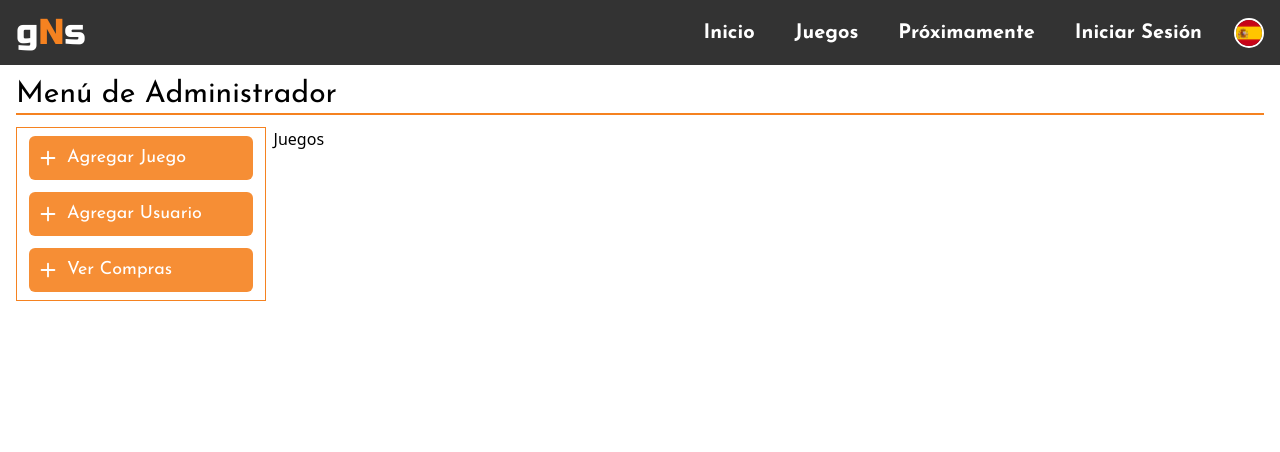
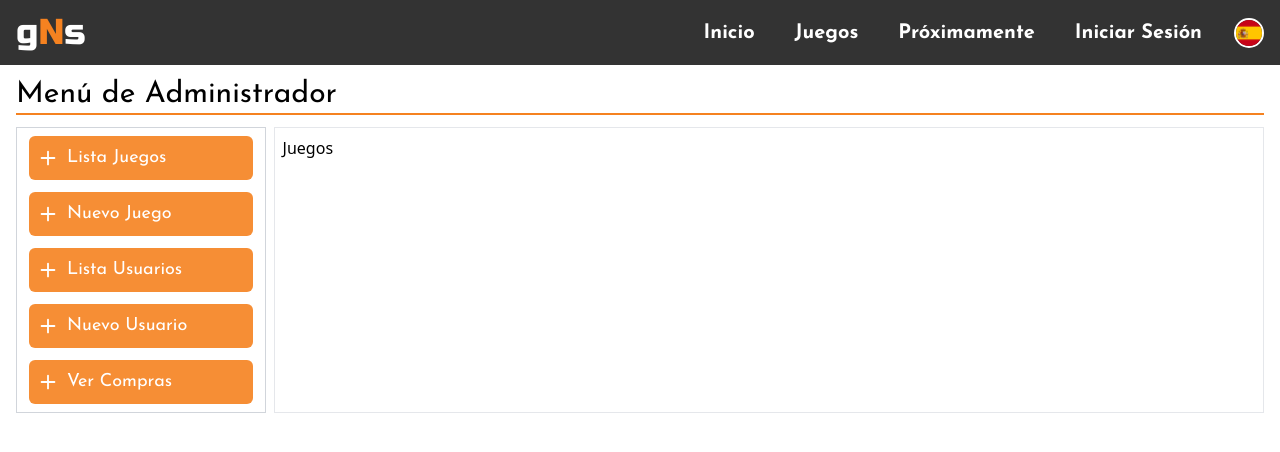
Before and after one commit to alloisa2005/gamingNightStore, a Next.js app: page /admin/juegos in a window 1280 px wide. Shown: the top 452 px of the page. Built offline with nearby package versions, Linux system fonts and the light colour scheme; no server answers.

Commit message:
feat: Ajustes en Nuevo Juego

```diff
--- a/src/app/admin/juegos/page.jsx
+++ b/src/app/admin/juegos/page.jsx
@@ -2,9 +2,7 @@ import React from 'react'
 
 const Juegos = () => {
   return (
-    <div className=''>
-      Juegos
-    </div>
+    <div>Juegos</div>
   )
 }
 
--- a/src/app/admin/layout.jsx
+++ b/src/app/admin/layout.jsx
@@ -9,7 +9,7 @@ const AdminLayout = ({ children }) => {
           <div className="w-full mt-3 flex flex-col md:flex-row gap-2">
               <AdminItems />
 
-              <div className="flex-1">
+              <div className="flex-1 border p-2">
                 {children}
               </div>
           </div>
--- /dev/null
+++ b/src/app/admin/nuevoJuego/page.jsx
@@ -0,0 +1,33 @@
+import React from 'react'
+
+const Juegos = () => {
+
+  return (
+    <div>
+      <h1 className='font-josefin font-bold text-xl border-b-2 border-naranja'>Nuevo Juego</h1>
+
+      <form className='mt-3'>
+        <div className='flex flex-col lg:flex-row items-center w-full gap-2'>
+          <div className="flex flex-col w-full">
+            <label className="select-none font-josefin text-lg">Título</label>
+            <input
+              type="text"
+              placeholder="Nombre del juego"
+              className="outline-none font-josefin text-lg border-2 px-2 py-1 rounded-md"
+            />
+          </div>
+          <div className="flex flex-col w-full h-full">
+            <label className="select-none font-josefin text-lg">Categoría</label>
+            <select className="bg-white h-full outline-none font-josefin text-lg border-2 px-2 py-1 rounded-md">
+              <option value="Aventura" className='text-lg'>Aventura</option>
+              <option value="Acción" className='text-lg'>Acción</option>
+              <option value="Acción" className='text-lg'>Acción</option>
+            </select>
+          </div>
+        </div>
+      </form>
+    </div>
+  )
+}
+
+export default Juegos
--- a/src/app/admin/page.jsx
+++ b/src/app/admin/page.jsx
@@ -1,7 +1,7 @@
 import { getServerSession } from 'next-auth'
 import { redirect } from 'next/navigation';
 import { authOptions } from '../api/auth/[...nextauth]/route'
-
+import { HiArrowNarrowLeft } from 'react-icons/hi'
 
 const AdminPage = async () => {
 
@@ -12,8 +12,11 @@ const AdminPage = async () => {
   }
 
   return (
-    <div className='w-full bg-red-600'>
-      JAJA222
+    <div className='w-full h-full flex items-center justify-center'>
+      <div className='hidden md:flex items-center justify-center w-full gap-8'>
+        <HiArrowNarrowLeft size={30} className='text-naranja' />
+        <h1 className='font-josefin text-3xl'>Seleccione Opción</h1>
+      </div>
     </div>
   )
 }
--- a/src/components/AdminItems.jsx
+++ b/src/components/AdminItems.jsx
@@ -1,23 +1,33 @@
-import React from 'react'
 import { TbPlus } from 'react-icons/tb'
 import Link from 'next/link';
 
 const AdminItems = () => {
+
   return (
-    <div className='w-full md:w-[20%] border border-naranja px-3 py-2 flex flex-col gap-3'>
-      <Link href={'/'} className='flex items-center gap-2 bg-naranja/90 hover:bg-naranja px-2 py-2 rounded-md ease-out duration-300 hover:shadow-md'>
+    <div className='w-full md:w-[20%] border border-gray-300 px-3 py-2 flex flex-col gap-3'>
+      <Link href={'/admin/juegos'} className='flex items-center gap-2 bg-naranja/90 hover:bg-naranja px-2 py-2 rounded-md ease-out duration-300 hover:shadow-md'>
         <TbPlus size={22} className='text-white'/>
-        <p className='text-white font-josefin text-lg'>Agregar Juego</p>
+        <p className='text-white font-josefin text-lg md:text-sm xl:text-lg'>Lista Juegos</p>
       </Link>
 
-      <Link href={'/'} className='flex items-center gap-2 bg-naranja/90 hover:bg-naranja px-2 py-2 rounded-md ease-out duration-300 hover:shadow-md'>
+      <Link href={'/admin/nuevoJuego'} className='flex items-center gap-2 bg-naranja/90 hover:bg-naranja px-2 py-2 rounded-md ease-out duration-300 hover:shadow-md'>
         <TbPlus size={22} className='text-white'/>
-        <p className='text-white font-josefin text-lg'>Agregar Usuario</p>
+        <p className='text-white font-josefin text-lg md:text-sm xl:text-lg'>Nuevo Juego</p>
       </Link>
 
-      <Link href={'/'} className='flex items-center gap-2 bg-naranja/90 hover:bg-naranja px-2 py-2 rounded-md ease-out duration-300 hover:shadow-md'>
+      <Link href={'/admin/juegos'} className='flex items-center gap-2 bg-naranja/90 hover:bg-naranja px-2 py-2 rounded-md ease-out duration-300 hover:shadow-md'>
         <TbPlus size={22} className='text-white'/>
-        <p className='text-white font-josefin text-lg'>Ver Compras</p>
+        <p className='text-white font-josefin text-lg md:text-sm xl:text-lg'>Lista Usuarios</p>
+      </Link>
+
+      <Link href={'/admin/juegos'} className='flex items-center gap-2 bg-naranja/90 hover:bg-naranja px-2 py-2 rounded-md ease-out duration-300 hover:shadow-md'>
+        <TbPlus size={22} className='text-white'/>
+        <p className='text-white font-josefin text-lg md:text-sm xl:text-lg'>Nuevo Usuario</p>
+      </Link>
+
+      <Link href={'/admin/juegos'} className='flex items-center gap-2 bg-naranja/90 hover:bg-naranja px-2 py-2 rounded-md ease-out duration-300 hover:shadow-md'>
+        <TbPlus size={22} className='text-white'/>
+        <p className='text-white font-josefin text-lg md:text-sm xl:text-lg'>Ver Compras</p>
       </Link>
 
     </div>
```
